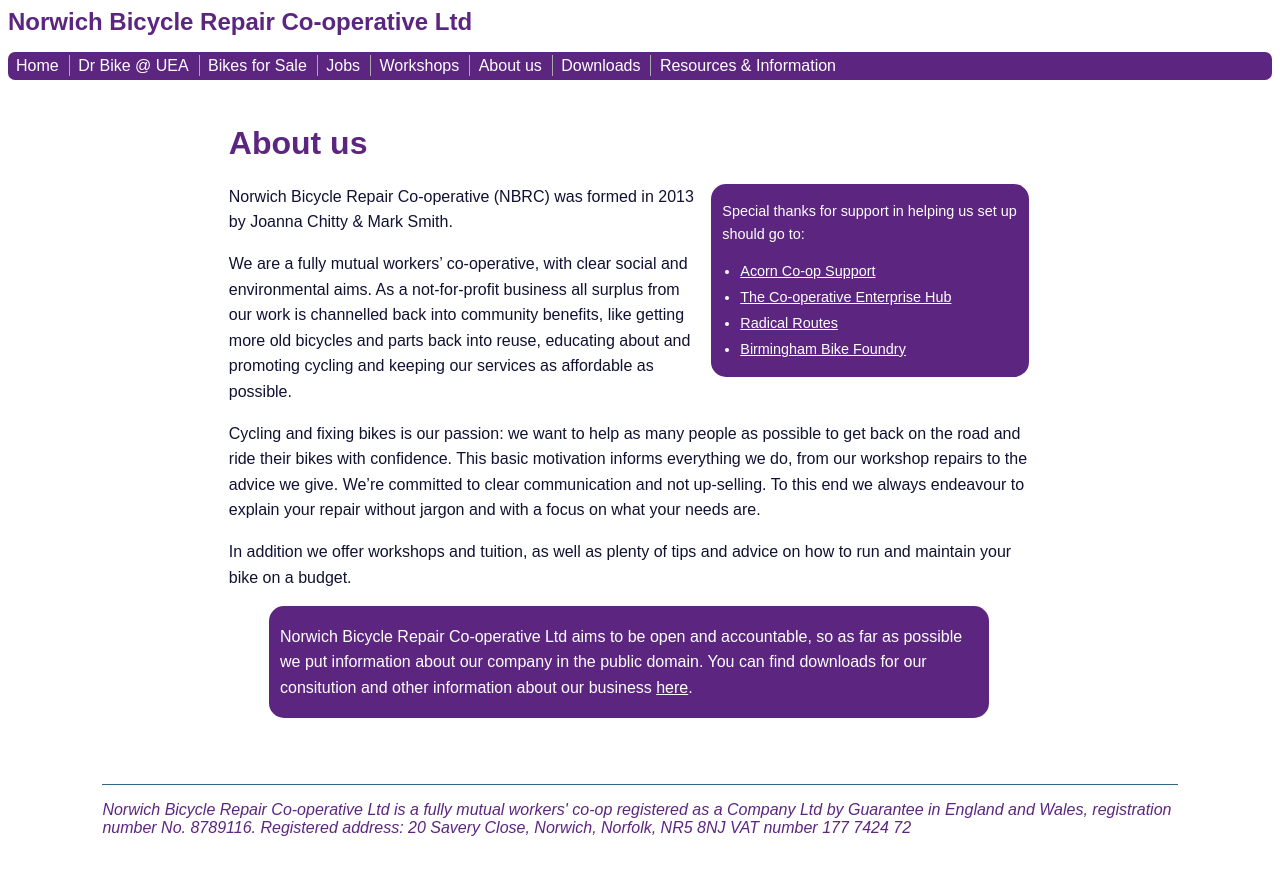
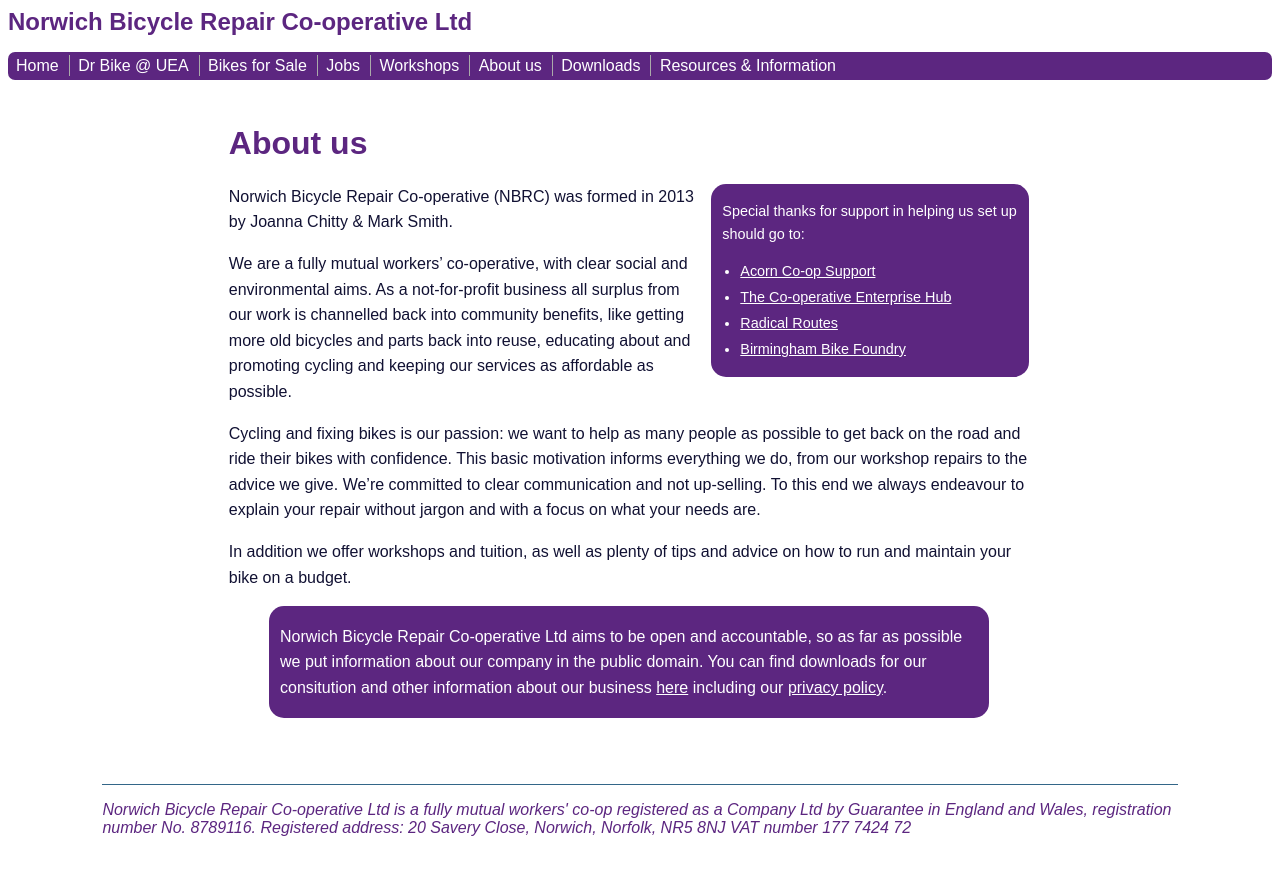
Before and after one commit to norwichbicyclerepaircooperative/norwichbicyclerepaircooperative.github.io, a Jekyll site: the page built from about-us/index.md, in a window 1280 px wide. Shown: the top 875 px of the page. Built offline with Jekyll 4.4.1, drawn with Linux system fonts in a browser that asks for light colours.

Commit message:
Update index.md

```diff
--- a/about-us/index.md
+++ b/about-us/index.md
@@ -37,4 +37,4 @@
 > Norwich Bicycle Repair Co-operative Ltd aims to be open and accountable, so as
 > far as possible we put information about our company in the public domain. You
 > can find downloads for our consitution and other information about our business
-> [here](/downloads/).
+> [here](/downloads/) including our [privacy policy](/downloads/nbrc gdpr privacy statement.pdf).
```
